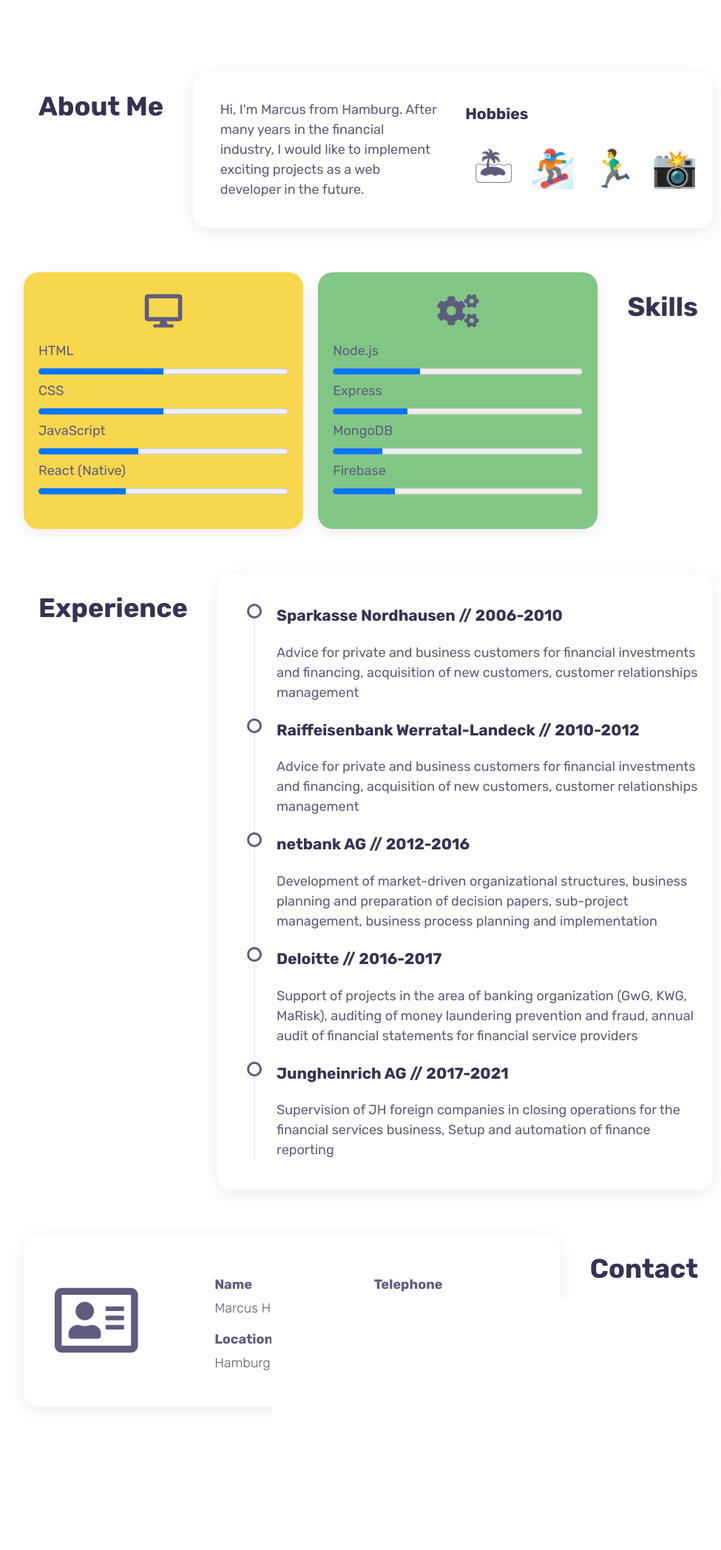
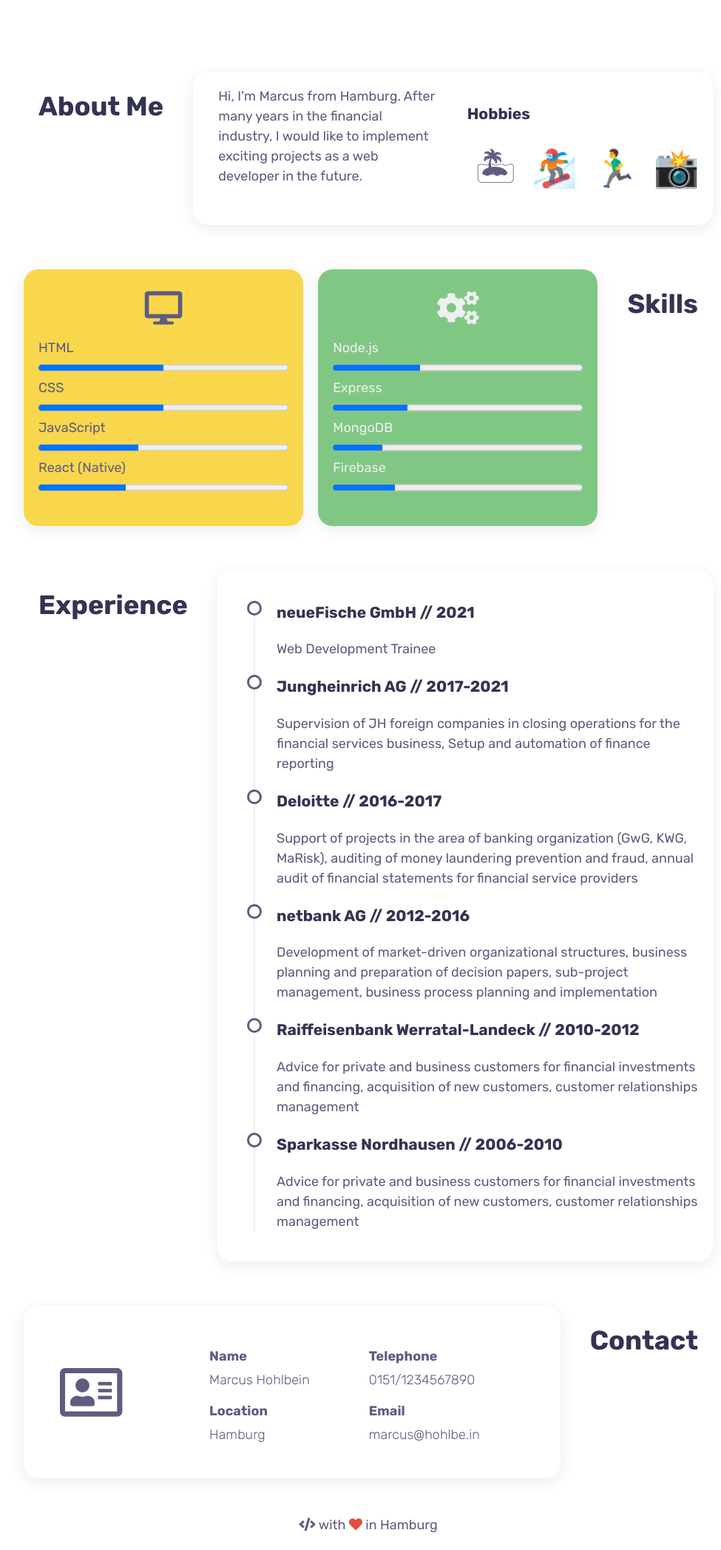
Before and after one commit to marcushohlbein/personal-website, a website: page index.html in a window 1280 px wide. Shown: the part 787-2882 px from the top of the page at 74% size, without its empty margins (142-1117 px from the left). Before the commit the page ends 2785 px from the top, so only its background shows below. Drawn offline with Linux system fonts and the light colour scheme; files whose address does not match are found by name.

Commit message:
Adjustments CSS files

```diff
--- a/index.html
+++ b/index.html
@@ -133,27 +133,15 @@
         <div class="card">
           <ul class="timeline">
             <li class="event">
-              <h3>Sparkasse Nordhausen // 2006-2010</h3>
-              <p>
-                Advice for private and business customers for financial
-                investments and financing, acquisition of new customers,
-                customer relationships management
-              </p>
+              <h3>neueFische GmbH // 2021</h3>
+              <p>Web Development Trainee</p>
             </li>
             <li class="event">
-              <h3>Raiffeisenbank Werratal-Landeck // 2010-2012</h3>
+              <h3>Jungheinrich AG // 2017-2021</h3>
               <p>
-                Advice for private and business customers for financial
-                investments and financing, acquisition of new customers,
-                customer relationships management
-              </p>
-            </li>
-            <li class="event">
-              <h3>netbank AG // 2012-2016</h3>
-              <p>
-                Development of market-driven organizational structures, business
-                planning and preparation of decision papers, sub-project
-                management, business process planning and implementation
+                Supervision of JH foreign companies in closing operations for
+                the financial services business, Setup and automation of finance
+                reporting
               </p>
             </li>
             <li class="event">
@@ -166,11 +154,27 @@
               </p>
             </li>
             <li class="event">
-              <h3>Jungheinrich AG // 2017-2021</h3>
+              <h3>netbank AG // 2012-2016</h3>
               <p>
-                Supervision of JH foreign companies in closing operations for
-                the financial services business, Setup and automation of finance
-                reporting
+                Development of market-driven organizational structures, business
+                planning and preparation of decision papers, sub-project
+                management, business process planning and implementation
+              </p>
+            </li>
+            <li class="event">
+              <h3>Raiffeisenbank Werratal-Landeck // 2010-2012</h3>
+              <p>
+                Advice for private and business customers for financial
+                investments and financing, acquisition of new customers,
+                customer relationships management
+              </p>
+            </li>
+            <li class="event">
+              <h3>Sparkasse Nordhausen // 2006-2010</h3>
+              <p>
+                Advice for private and business customers for financial
+                investments and financing, acquisition of new customers,
+                customer relationships management
               </p>
             </li>
           </ul>
--- a/styles/_base.css
+++ b/styles/_base.css
@@ -42,6 +42,58 @@ section {
   padding: 0;
 }
 
+.content-container {
+  display: flex;
+  flex-direction: column;
+  align-items: flex-start;
+  justify-content: flex-start;
+}
+
+.card {
+  border-radius: 20px !important;
+  color: var(--color-grey);
+  margin: 10px 0;
+  padding: 20px;
+  box-shadow: 0px 5px 20px 0px rgba(69, 67, 96, 0.1);
+  width: 100%;
+}
+
+.card-container {
+  display: flex;
+  flex-direction: column;
+  width: 100%;
+}
+
+.scrolltop {
+  display: flex;
+  justify-content: center;
+  align-items: center;
+  position: fixed;
+  background-color: var(--color-grey);
+  bottom: 15px;
+  right: 15px;
+  padding: 12px;
+  border-radius: 50%;
+  text-decoration: none;
+  color: var(--color-white);
+}
+
+@media (min-width: 576px) {
+  .card {
+    margin: 10px;
+  }
+
+  .card-container {
+    flex-direction: row;
+  }
+}
+
+@media (min-width: 768px) {
+  .content-container {
+    flex-direction: row;
+  }
+}
+
 @media screen and (prefers-reduced-motion: reduce) {
   html {
     scroll-behavior: auto;
--- a/styles/_typography.css
+++ b/styles/_typography.css
@@ -15,3 +15,9 @@ h3 {
   margin: 0 30px;
   white-space: nowrap;
 }
+
+@media (min-width: 768px) {
+  .section-title {
+    margin: 30px;
+  }
+}
--- a/styles/_utilities.css
+++ b/styles/_utilities.css
@@ -27,3 +27,16 @@
 .justify-center {
   justify-content: center;
 }
+
+@media (min-width: 768px) {
+  .row-reserve {
+    flex-direction: row-reverse;
+  }
+}
+
+@media (min-width: 992px) {
+  .columns {
+    flex-direction: row;
+    justify-content: space-around;
+  }
+}
--- a/styles/components/about_me.css
+++ b/styles/components/about_me.css
@@ -1,5 +1,6 @@
 .about-me {
   line-break: auto;
+  margin: 0 10px 0 0;
 }
 
 .hobby-list {
@@ -15,3 +16,14 @@
   font-size: 50px;
   margin: 0 10px;
 }
+
+@media (min-width: 992px) {
+  .hobbies,
+  .about-me {
+    width: 45%;
+  }
+
+  .hobby-item {
+    width: 45%;
+  }
+}
--- a/styles/components/contact.css
+++ b/styles/components/contact.css
@@ -31,6 +31,34 @@
 i.contact-icon {
   display: flex;
   justify-content: center;
-  font-size: 45px;
+  font-size: 75px;
   margin: 10px 0;
 }
+
+@media (min-width: 576px) {
+  .contact {
+    justify-content: space-around;
+  }
+
+  i.contact-icon {
+    justify-content: space-between;
+    align-items: center;
+  }
+}
+
+@media (min-width: 768px) {
+  .contact {
+    width: 65%;
+  }
+
+  i.contact-icon {
+    justify-content: space-between;
+    align-items: center;
+  }
+}
+
+@media (min-width: 992px) {
+  .contact {
+    width: 65%;
+  }
+}
--- a/styles/components/header.css
+++ b/styles/components/header.css
@@ -36,3 +36,20 @@
 .menu-item:hover {
   border-bottom: 3px solid var(--color-grey);
 }
+
+@media (min-width: 576px) {
+  .header {
+    flex-direction: row;
+    justify-content: space-between;
+  }
+
+  .menu-list {
+    padding: 0 15px;
+  }
+}
+
+@media (min-width: 768px) {
+  .menu-list {
+    padding: 0 25px;
+  }
+}
--- a/styles/components/timeline.css
+++ b/styles/components/timeline.css
@@ -30,3 +30,14 @@ ul.timeline > li:before {
   height: 20px;
   z-index: 400;
 }
+
+@media (min-width: 992px) {
+  .hobbies,
+  .about-me {
+    width: 45%;
+  }
+
+  .hobby-item {
+    width: 45%;
+  }
+}
--- a/styles/index.css
+++ b/styles/index.css
@@ -9,117 +9,3 @@
 @import url('components/timeline.css');
 @import url('components/contact.css');
 @import url('components/footer.css');
-
-/* || GENERAL */
-
-.content-container {
-  display: flex;
-  flex-direction: column;
-  align-items: flex-start;
-  justify-content: flex-start;
-}
-
-.card {
-  border-radius: 20px !important;
-  color: var(--color-grey);
-  margin: 10px 0;
-  padding: 20px;
-  box-shadow: 0px 5px 20px 0px rgba(69, 67, 96, 0.1);
-  width: 100%;
-}
-
-.card-container {
-  display: flex;
-  flex-direction: column;
-  width: 100%;
-}
-
-.scrolltop {
-  display: flex;
-  justify-content: center;
-  align-items: center;
-  position: fixed;
-  background-color: var(--color-grey);
-  bottom: 15px;
-  right: 15px;
-  padding: 12px;
-  border-radius: 50%;
-  text-decoration: none;
-  color: var(--color-white);
-}
-
-/* || MEDIA BREAKPOINT 576PX */
-
-@media (min-width: 576px) {
-  .header {
-    flex-direction: row;
-    justify-content: space-between;
-  }
-
-  .menu-list {
-    padding: 0 15px;
-  }
-
-  .card {
-    margin: 10px;
-  }
-
-  .card-container {
-    flex-direction: row;
-  }
-
-  .contact {
-    justify-content: space-around;
-  }
-}
-
-/* || MEDIA BREAKPOINT 768PX */
-
-@media (min-width: 768px) {
-  .menu-list {
-    padding: 0 25px;
-  }
-
-  .content-container {
-    flex-direction: row;
-  }
-
-  .row-reserve {
-    flex-direction: row-reverse;
-  }
-
-  .section-title {
-    margin: 30px;
-  }
-
-  .contact {
-    width: 100%;
-  }
-}
-
-/* || MEDIA BREAKPOINT 992PX */
-
-@media (min-width: 992px) {
-  .columns {
-    flex-direction: row;
-    justify-content: space-around;
-  }
-  .hobbies,
-  .about-me {
-    width: 45%;
-  }
-
-  .hobby-item {
-    width: 45%;
-  }
-
-  .contact {
-    width: 65%;
-  }
-
-  i.contact-icon {
-    font-size: 100px;
-    justify-content: space-between;
-    align-items: center;
-  }
-}
```
